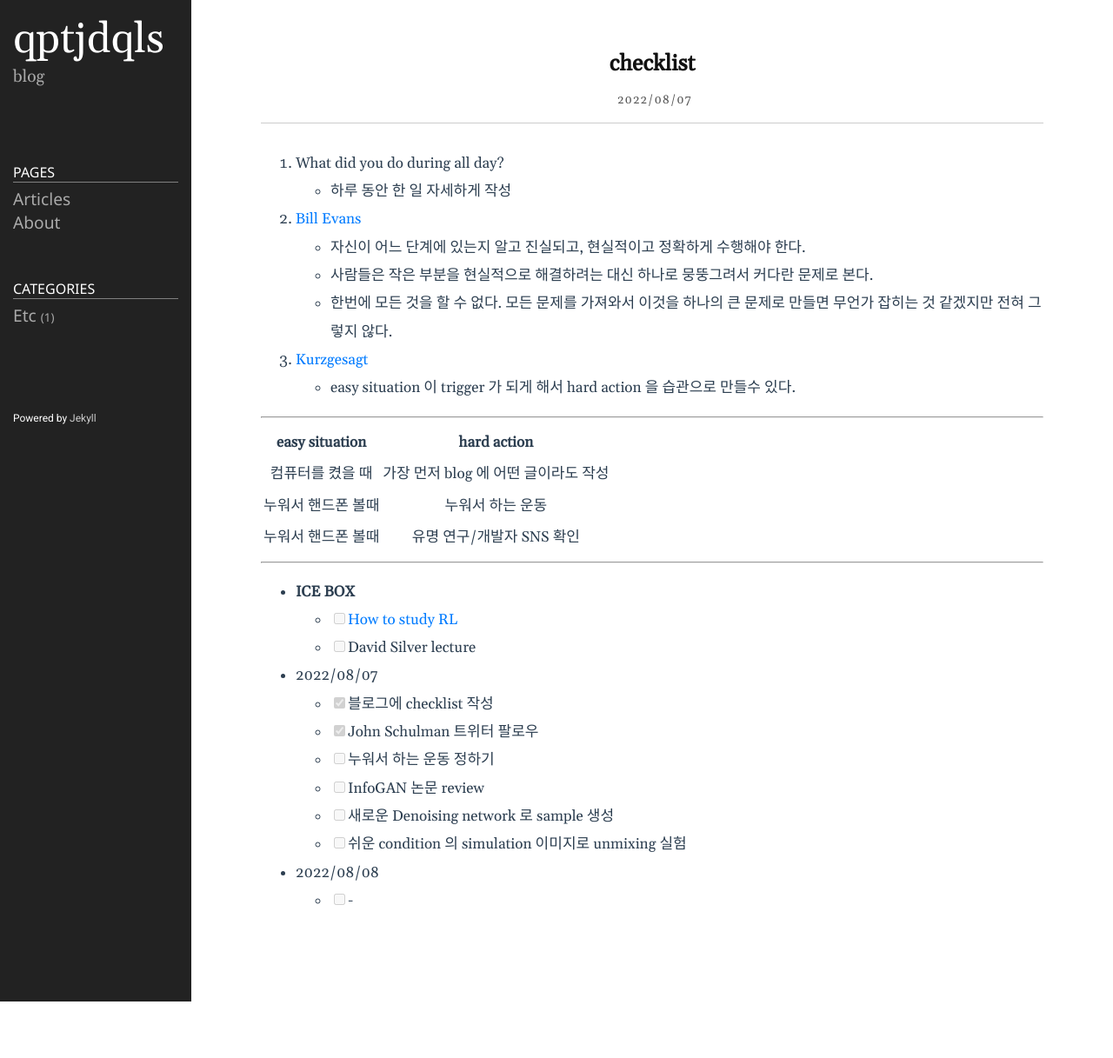
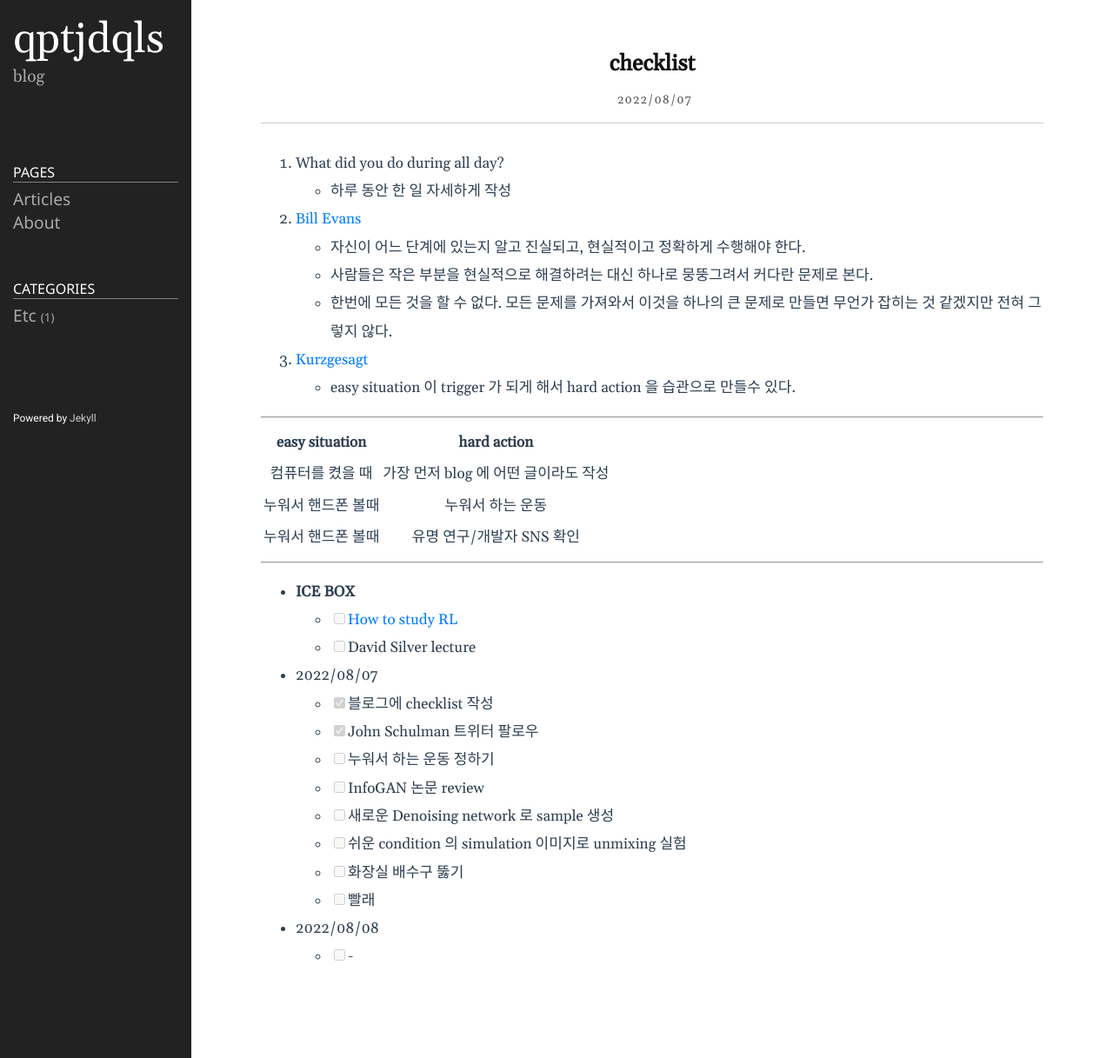
Before and after one commit to qptjdqls/qptjdqls.github.io, a Jekyll site: the page built from _posts/2022-08-07-checklist.md, in a window 1280 px wide. Shown: the whole page at 87% size. Built offline with Jekyll 4.4.1, drawn with Linux system fonts in a browser that asks for light colours; before the commit the page ends 1152 px from its top, so only the background shows below that.

Commit message:
Update 2022-08-07-checklist.md

```diff
--- a/_posts/2022-08-07-checklist.md
+++ b/_posts/2022-08-07-checklist.md
@@ -36,5 +36,7 @@ categories: etc
   - [ ] InfoGAN 논문 review
   - [ ] 새로운 Denoising network 로 sample 생성
   - [ ] 쉬운 condition 의 simulation 이미지로 unmixing 실험
+  - [ ] 화장실 배수구 뚫기
+  - [ ] 빨래
 - 2022/08/08
   - [ ] -
```
